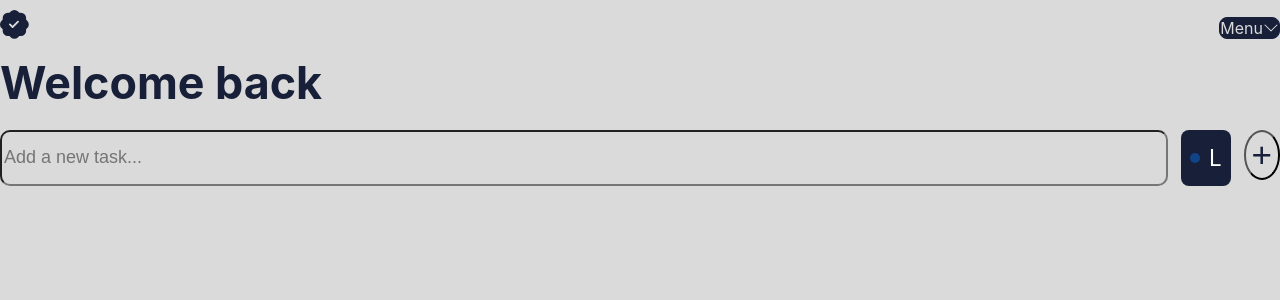
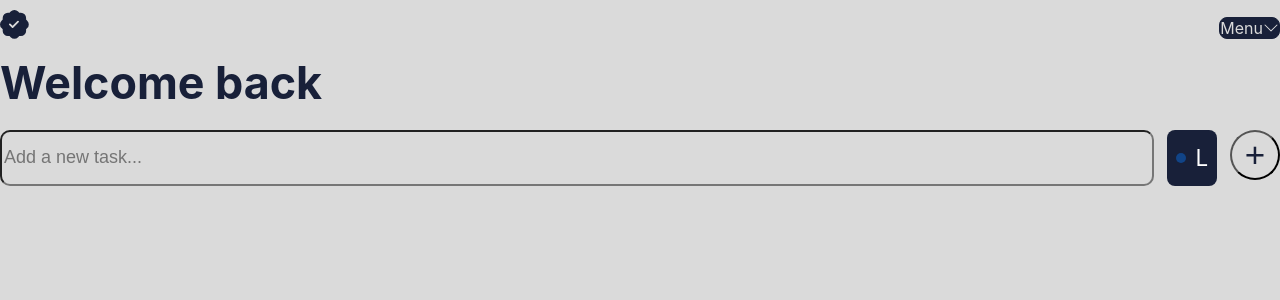
Before and after one commit to Wiliyy/todo, a React (Vite) app: page / in a window 1280 px wide. Shown: the top 300 px of the page. Built offline with nearby package versions, Linux system fonts and the light colour scheme.

Commit message:
Update App.css

```diff
--- a/src/App.css
+++ b/src/App.css
@@ -389,7 +389,7 @@ margin-bottom: 10px;
   -webkit-box-shadow: -1px -0px 10px 0px var(--input-shadow);
   }
 .todo-button{
-  Max-width: 45px auto;
+  width: 50px;
   height: 50px;
   background-color: var(--background-color);
   border-radius:100%;
```
